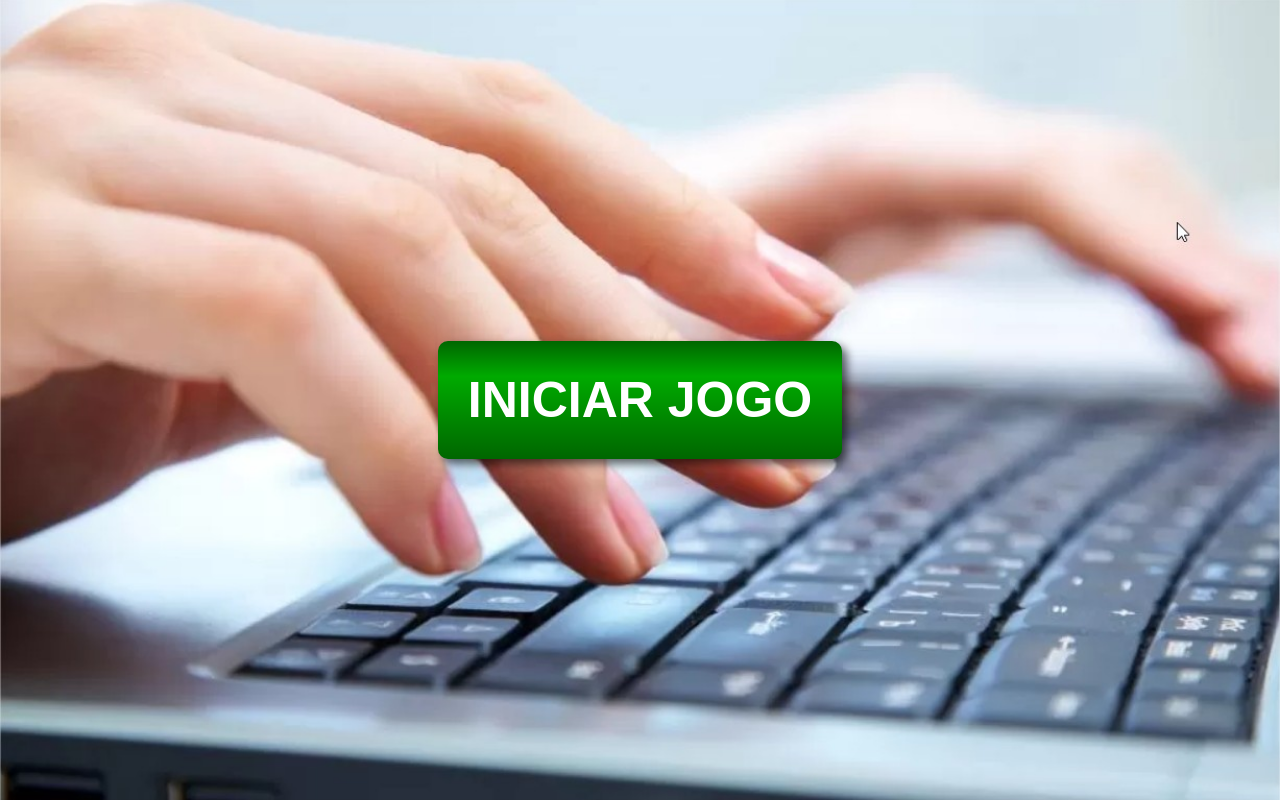
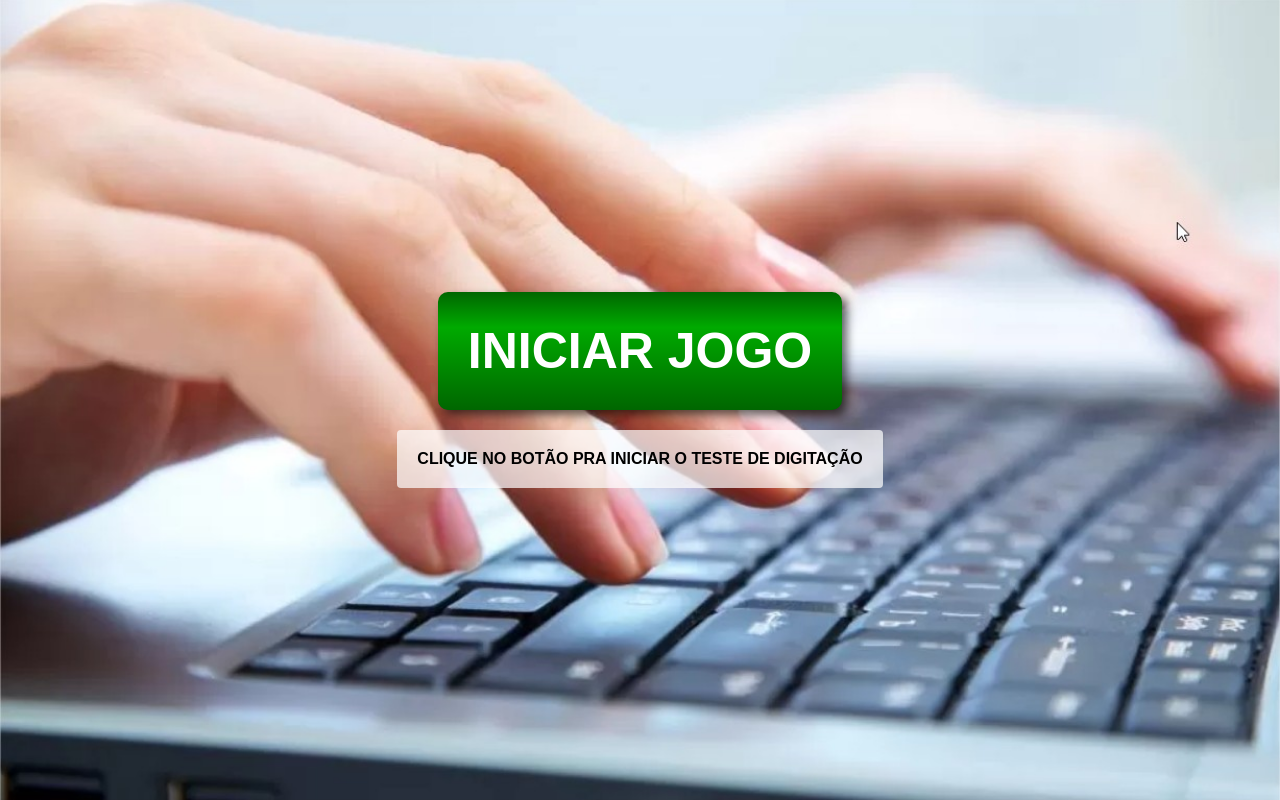
Before and after one commit to oissac22/resplandecer-game1-resp, a plain HTML site: page index.html in a window 1280 px wide. Drawn offline with Linux system fonts and the light colour scheme.

Commit message:
adjust msg

```diff
--- a/index.html
+++ b/index.html
@@ -11,6 +11,7 @@
 <body>
     <div id="menu">
         <button id="btStart">Iniciar Jogo</button>
+        <div id="message">Clique no botão pra iniciar o teste de digitação</div>
     </div>
     <div id="game">
         <div class="f-30">Digite: <span id="word"></span></div>
--- a/main.js
+++ b/main.js
@@ -19,7 +19,6 @@ function novoPonto (vidaAtual, acertouPalavra) {
 }
 
 function mensagemFimJogo (totalPontos) {
-    // aqui você deve exibir uma mensagem de fim de jogo
-    // aconselho usar a função alert do javascript
-    alert("Você perdeu fazendo um total de " + totalPontos + " pontos");
+    // aqui você deve retornar uma mensagem de fim de jogo
+    return "Você fez um total de " + totalPontos + " pontos";
 }
--- a/src/bin.js
+++ b/src/bin.js
@@ -51,6 +51,9 @@ const Obj = {
     /** @type {HTMLDivElement} */
     // @ts-ignore
     get life () { return document.querySelector("#life"); },
+    /** @type {HTMLDivElement} */
+    // @ts-ignore
+    get message () { return document.querySelector("#message"); },
 }
 
 const Props = {
@@ -107,6 +110,7 @@ const processFrame = (() => {
     const startTime = () => {
         maxTime = MAX_TIME;
         actualTime = 0;
+        renderTime(maxTime, actualTime);
         time = setInterval(() => {
             actualTime++;
             const finish = renderTime(maxTime, actualTime);
@@ -166,9 +170,10 @@ function start () {
 
 function end () {
     processFrame.endTime();
-    mensagemFimJogo(Props.score);
     Obj.menu.style.display = "block";
     Obj.game.style.display = "none";
+    Obj.message.innerHTML = mensagemFimJogo(Props.score);
+
 }
 
 function main () {
--- a/src/style.css
+++ b/src/style.css
@@ -81,6 +81,18 @@ input[error="1"] {
     border-radius: 4px;
 }
 
+#message {
+    margin: 20px 0;
+    padding: 20px;
+    text-align: center;
+    background-color: rgba(255,255,255,.7);
+    border-radius: 4px;
+}
+
+#menu {
+    text-align: center;
+}
+
 @keyframes trim {
     0% { transform: translateX(-20px); }
     50% { transform: translateX(20px); }
```
